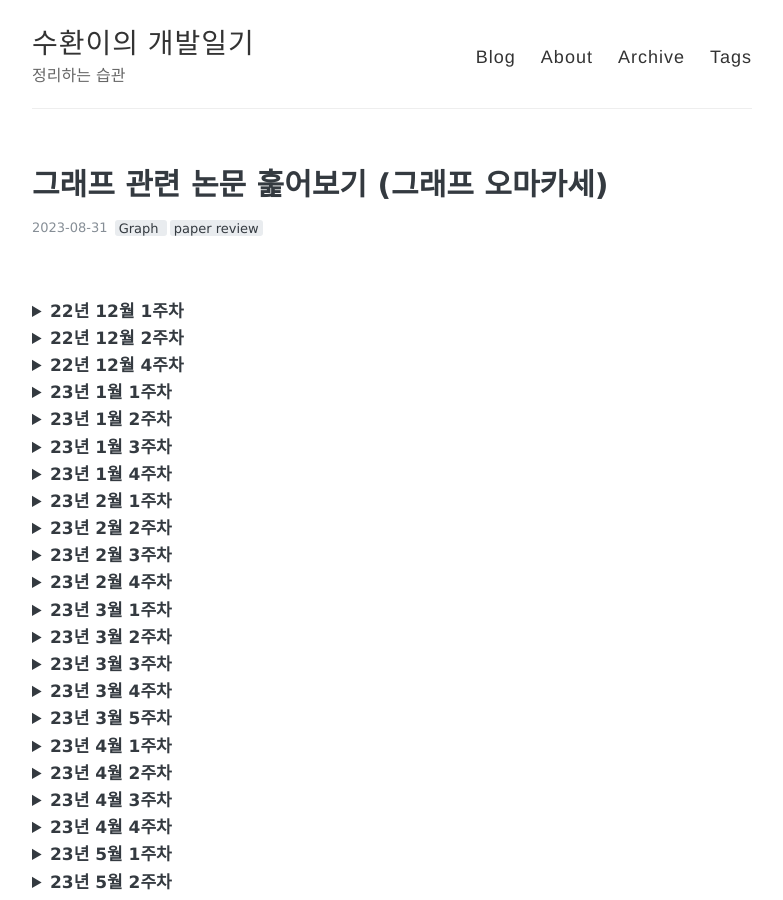
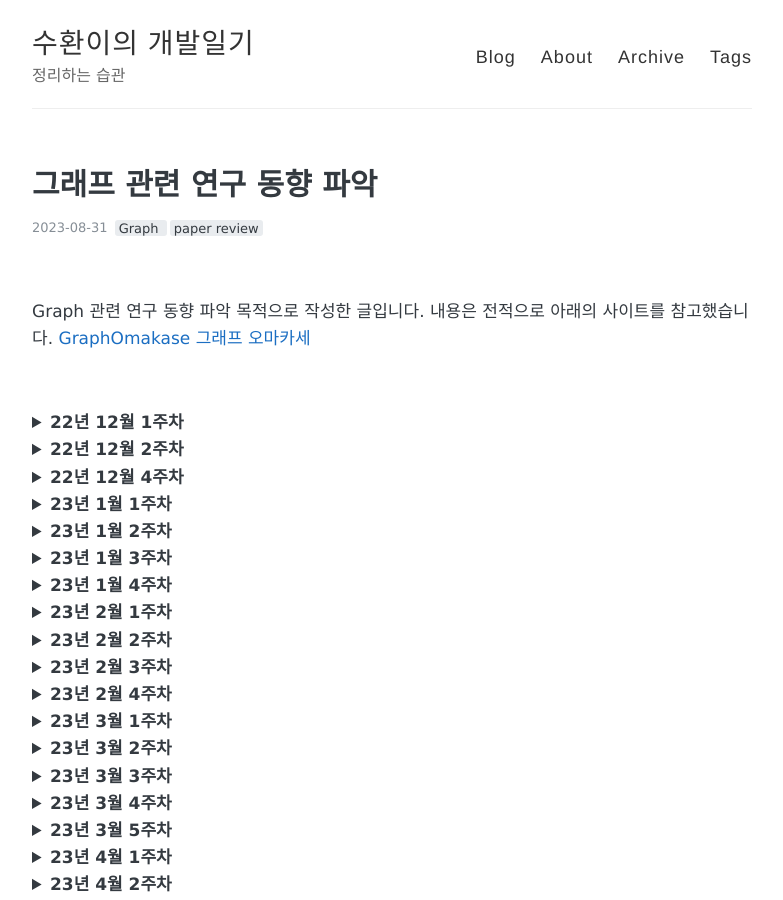
Before and after one commit to SuhwanMylife/SuhwanMylife.github.io, a Jekyll site: the page built from _posts/2023-08-31-그래프 관련 논문 훑어보기 (그래프 오마카세).markdown, in a window 1280 px wide and 900 px high. Shown: the whole window, without its empty margins (248-1031 px from the left). Built offline with Jekyll 4.4.1, drawn with Linux system fonts in a browser that asks for light colours; part of the change alters nothing that is shown.

Commit message:
그래프 오마카세 첫 commit

```diff
--- a/_posts/2023-08-31-그래프 관련 논문 훑어보기 (그래프 오마카세).markdown
+++ b/_posts/2023-08-31-그래프 관련 논문 훑어보기 (그래프 오마카세).markdown
@@ -1,10 +1,14 @@
 ---
 layout: post
-title: "그래프 관련 논문 훑어보기 (그래프 오마카세)"
+title: "그래프 관련 연구 동향 파악"
 tags:
   - Graph
   - paper review
 ---
+
+<br>
+
+Graph 관련 연구 동향 파악 목적으로 작성한 글입니다. 내용은 전적으로 아래의 사이트를 참고했습니다. [GraphOmakase 그래프 오마카세](https://www.graphusergroup.com/tag/graphomakase/)
 
 <br>
 
@@ -18,15 +22,15 @@ tags:
 
   **Social Recommendation System Based on Hypergraph Attention Network** [[https://downloads.hindawi.com/journals/cin/2021/7716214.pdf](https://downloads.hindawi.com/journals/cin/2021/7716214.pdf?ref=graphusergroup.com)]
 
-  social 분야에서 hypergraph 를 적용한 논문
+  social 분야에서 hypergraph를 적용한 논문
 
-  - 기존 graph 는 user-item, user-user 와 같이 pair-wise 하게 관계를 설정하고 추론하기에 복잡한 관계에 대해서는 한계점이 있다고 지적을 합니다. 그를 극복하기 위해 hypergraph를 활용
+  - 기존 graph 는 user-item, user-user와 같이 pair-wise하게 관계를 설정하고 추론하기에 복잡한 관계에 대해서는 한계점이 있다고 지적을 합니다. 그를 극복하기 위해 hypergraph 활용
 
   **Towards Better Link Prediction in Dynamic Graphs** [[https://medium.com/@shenyanghuang1996/towards-better-link-prediction-in-dynamic-graphs-cdb8bb1e24e9](https://medium.com/@shenyanghuang1996/towards-better-link-prediction-in-dynamic-graphs-cdb8bb1e24e9?ref=graphusergroup.com)]
 
-  viz → dynamic network 에서 엣지의 분포를 어떻게 시각화할지 고민하시던 분들에게 도움
+  viz → dynamic network에서 엣지의 분포를 어떻게 시각화할지 고민하시던 분들에게 도움
 
-  - TEA , TET plot 각각 2가지 시각화를 통해 dynamic network 의 edge distribution 을 파악
+  - TEA, TET plot 각각 2가지 시각화를 통해 dynamic network의 edge distribution 파악
   - 이를 통해, sampling strategy 를 기획하는것도 좋아보임
   - Dynamic network - link prediction 에 관심이 많으신 분들에게 도움
 
@@ -34,23 +38,23 @@ tags:
 
   expressive-power, isomorphism checking
 
-  그래프 데이터 특성상 모두 vertex 그리고 edge 로 표현되기에, 직관적으로 바라보면 vertex가 내가 분석하려는 vertex 인지, edge 가 내가 분석하려는 edge인지 구별하기가 어렵습니다. 이 때 , unique labeling , color 등 으로 판별을 할 수 있는 요소를 넣어줍니다.
+  그래프 데이터 특성상 모두 vertex 그리고 edge로 표현되기에, 직관적으로 바라보면 vertex가 내가 분석하려는 vertex인지, edge가 내가 분석하려는 edge인지 구별하기가 어렵습니다. 이 때, unique labeling, color 등 으로 판별을 할 수 있는 요소를 넣어줍니다.
 
-  - isomorphism 에 대해 궁금하셨으며 , heterogeneous(이종그래프) modeling 에 대해 기획하고 있으신 분들이면 도움
+  - isomorphism에 대해 궁금하셨으며, heterogeneous(이종그래프) modeling 에 대해 기획하고 있으신 분들이면 도움
 
   **Generalized Laplacian Positional Encoding for Graph Representation Learning** [[https://arxiv.org/pdf/2210.15956.pdf](https://arxiv.org/pdf/2210.15956.pdf?ref=graphusergroup.com)]
 
-  임베딩 공간 , 컴퓨터가 해당 데이터를 이해할 때, 정보손실없이 잘 이해하게끔 돕기 위해 고안된 여러 방법 중 하나인 positional-encoding 에 대해 이야기
+  임베딩 공간, 컴퓨터가 해당 데이터를 이해할 때 정보손실없이 잘 이해하게끔 돕기 위해 고안된 여러 방법 중 하나인 positional-encoding에 대해 이야기
 
   **A diffusion model for protein design** [[https://www.bakerlab.org/2022/11/30/diffusion-model-for-protein-design/](https://www.bakerlab.org/2022/11/30/diffusion-model-for-protein-design/?ref=graphusergroup.com)]
 
-  60여장 가까이되는 백서를 통해 DDPM 즉 , diffusion model with Graph(protein)을 설명
+  60여장 가까이되는 백서를 통해 DDPM 즉, diffusion model with Graph(protein) 설명
 
-  - Protein 관련해서 generated-model 에 관심있으신 분들은 본 레퍼런스를 참조하셔서 진행하시면 많은 도움
+  - Protein 관련해서 generated-model에 관심있으신 분들은 본 레퍼런스를 참조하셔서 진행하시면 많은 도움
 
   **LOG conference** [[https://logconference.org/](https://logconference.org/?ref=graphusergroup.com)]
 
-  log conference , machine learning on graph 에 특화된 컨퍼런스
+  log conference, machine learning on graph에 특화된 컨퍼런스
 
   튜토리얼들을 주목해보시면 좋을것 같습니다. scalable-gnn , TF-GNN , symbol reasoning gnn 등 굉장히 practical 한 튜토리얼들이 여러분들을 기다리고 있습니다.
 
```
